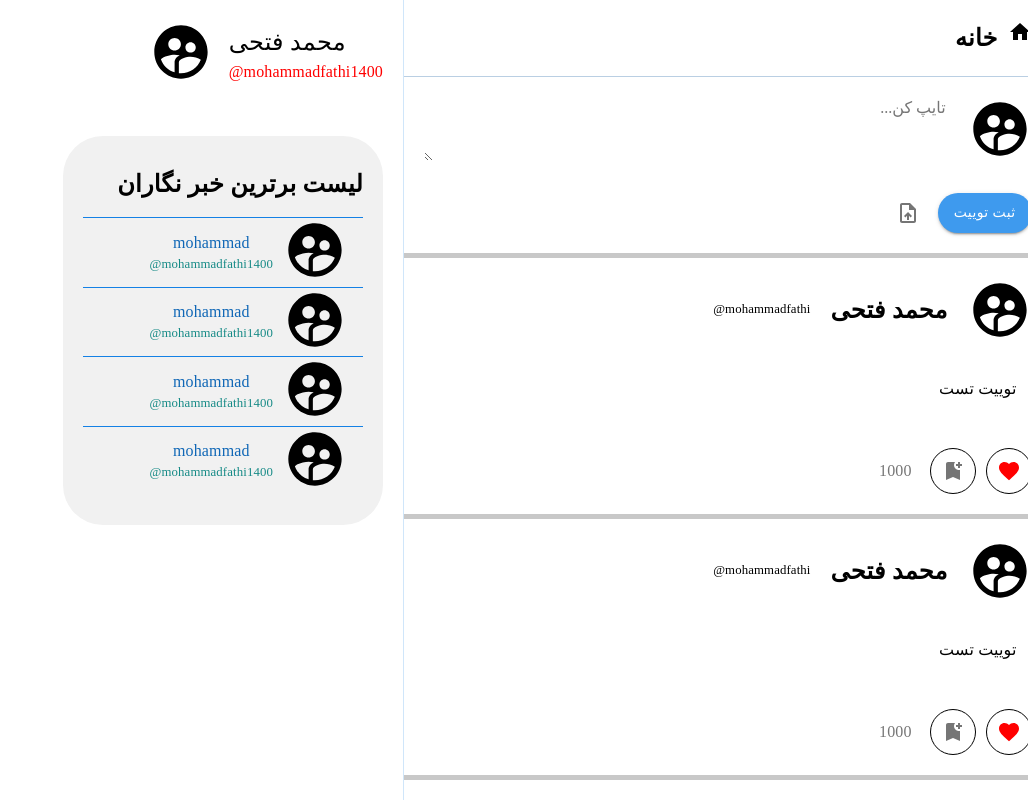
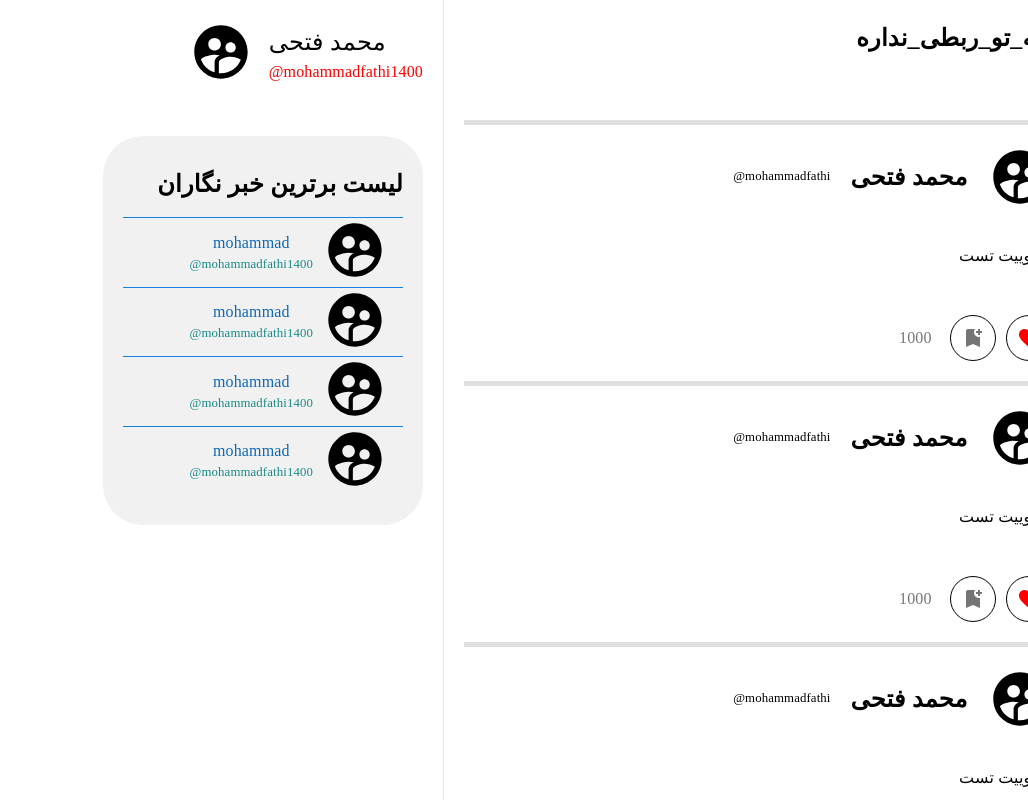
Before and after one commit to mohammadfathii/react_twitter, a React (Create React App) app: page / in a window 1280 px wide. Shown: the whole page, without its empty margins (252-1280 px from the left). Built offline with nearby package versions, Linux system fonts and the light colour scheme; a small style sheet from the web is missing.

Commit message:
removing data from files and added to data folder files
Signed-off-by: Mohammad <m_fathi65@yahoo.com>

```diff
--- a/src/components/layout/Layout.js
+++ b/src/components/layout/Layout.js
@@ -1,16 +1,17 @@
 import React from "react";
 import useStyles from "./Styles";
 import RightSideBar from "../rightSidebar/RightSideBar";
-import Home from "../../pages/home/Home";
 import LeftSideBar from "../leftSidebar/LeftSideBar";
 import {Divider} from "@material-ui/core";
+import Tag from "../../pages/tag/Tag";
 
 const Layout = () => {
     const classes = useStyles();
     return <div className={classes.root}>
         <RightSideBar/>
         <Divider orientation={"vertical"} className={classes.divider} />
-        <Home/>
+        {/*<Home/>*/}
+        <Tag tagName={"به_تو_ربطی_نداره"}/>
         <Divider orientation={"vertical"} className={classes.divider} />
         <LeftSideBar/>
     </div>;
--- a/src/components/leftSidebar/LeftSideBar.js
+++ b/src/components/leftSidebar/LeftSideBar.js
@@ -3,13 +3,8 @@ import useStyles from "./Styles";
 import {Divider, Grid, Typography} from "@material-ui/core";
 import {SupervisedUserCircle} from "@material-ui/icons";
 import Twitter from "./twitter/twitter";
+import {topUsers} from '../../data/topusers'
 
-const dataList = [
-    { name : 'mohammad' , username : 'mohammadfathi1400' },
-    { name : 'mohammad' , username : 'mohammadfathi1400' },
-    { name : 'mohammad' , username : 'mohammadfathi1400' },
-    { name : 'mohammad' , username : 'mohammadfathi1400' }
-]
 
 const LeftSideBar = () => {
     const classes = useStyles()
@@ -27,10 +22,10 @@ const LeftSideBar = () => {
         <Grid container direction={"column"} className={classes.topTwitterList}>
             <Typography className={classes.topTwitterTitle}>لیست برترین خبر نگاران</Typography>
             <Divider className={classes.divider} />
-            {dataList.map((data,index) => {
+            {topUsers.map((data,index) => {
                 return <React.Fragment>
                     <Twitter name={data.name} username={data.username}/>
-                    {index < dataList.length-1  ?
+                    {index < topUsers.length-1  ?
                         <Divider className={classes.divider} />
                     : ''}
                 </React.Fragment>
--- a/src/components/rightSidebar/RightSideBar.js
+++ b/src/components/rightSidebar/RightSideBar.js
@@ -1,16 +1,11 @@
 import React from "react";
 import useStyles from "./Styles";
-import { Grid, Typography } from "@material-ui/core";
+import {Grid, Typography} from "@material-ui/core";
 import TwitterIcon from '@mui/icons-material/Twitter';
 import HashTag from "./HashTag/HashTag";
-
-
+import {tophashtags} from "../../data/tophashtags";
 
 const RightSideBar = () => {
-    const dataList = [
-        "به_تو_ربطی_نداره","به_تو_ربطی_نداره","به_تو_ربطی_نداره","به_تو_ربطی_نداره","به_تو_ربطی_نداره",
-        "به_تو_ربطی_نداره","به_تو_ربطی_نداره"
-    ];
   const classes = useStyles();
   return (
     <div className={classes.root}>
@@ -27,9 +22,7 @@ const RightSideBar = () => {
           داغ ترین هشتگ ها
       </Typography>
         <Grid className={classes.hothastags} container direction="column">
-
-            { dataList.map(data => <HashTag title={data} link={"#"} /> ) }
-
+            { tophashtags.map(data => <HashTag title={data} link={"#"} /> ) }
         </Grid>
       </div>
   );
--- /dev/null
+++ b/src/data/tophashtags.js
@@ -0,0 +1,4 @@
+export const tophashtags = [
+    "به_تو_ربطی_نداره","به_تو_ربطی_نداره","به_تو_ربطی_نداره","به_تو_ربطی_نداره","به_تو_ربطی_نداره",
+    "به_تو_ربطی_نداره","به_تو_ربطی_نداره"
+];
--- /dev/null
+++ b/src/data/topusers.js
@@ -0,0 +1,6 @@
+export const topUsers = [
+    { name : 'mohammad' , username : 'mohammadfathi1400' },
+    { name : 'mohammad' , username : 'mohammadfathi1400' },
+    { name : 'mohammad' , username : 'mohammadfathi1400' },
+    { name : 'mohammad' , username : 'mohammadfathi1400' }
+]
--- /dev/null
+++ b/src/data/tweets.js
@@ -0,0 +1,9 @@
+export  const tweetsList = [
+    {fullname : "محمد فتحی",username : 'mohammadfathi',tweet : 'توییت تست '},
+    {fullname : "محمد فتحی",username : 'mohammadfathi',tweet : 'توییت تست '},
+    {fullname : "محمد فتحی",username : 'mohammadfathi',tweet : 'توییت تست '},
+    {fullname : "محمد فتحی",username : 'mohammadfathi',tweet : 'توییت تست '},
+    {fullname : "محمد فتحی",username : 'mohammadfathi',tweet : 'توییت تست '},
+    {fullname : "محمد فتحی",username : 'mohammadfathi',tweet : 'توییت تست '},
+    {fullname : "محمد فتحی",username : 'mohammadfathi',tweet : 'توییت تست '},
+]
--- a/src/pages/home/Home.js
+++ b/src/pages/home/Home.js
@@ -3,23 +3,14 @@ import useStyles from "./Styles";
 import {Divider} from "@material-ui/core";
 import Header from "./components/Header/Header";
 import Tweet from "./components/Tweet/Tweet";
-
-const dataList = [
-    {fullname : "محمد فتحی",username : 'mohammadfathi',tweet : 'توییت تست '},
-    {fullname : "محمد فتحی",username : 'mohammadfathi',tweet : 'توییت تست '},
-    {fullname : "محمد فتحی",username : 'mohammadfathi',tweet : 'توییت تست '},
-    {fullname : "محمد فتحی",username : 'mohammadfathi',tweet : 'توییت تست '},
-    {fullname : "محمد فتحی",username : 'mohammadfathi',tweet : 'توییت تست '},
-    {fullname : "محمد فتحی",username : 'mohammadfathi',tweet : 'توییت تست '},
-    {fullname : "محمد فتحی",username : 'mohammadfathi',tweet : 'توییت تست '},
-]
+import {tweetsList} from '../../data/tweets'
 
 const Home = () => {
     const classes = useStyles()
     return <div className={classes.root}>
         <Header/>
         <Divider className={classes.divider}/>
-        {dataList.map((data,index) => { return <><Tweet fullname={data.fullname} username={data.username} tweet={data.tweet}/> { (index < dataList.length - 1) ?
+        {tweetsList.map((data,index) => { return <><Tweet fullname={data.fullname} username={data.username} tweet={data.tweet}/> { (index < tweetsList.length - 1) ?
                     <Divider className={classes.divider}/> : ""}</> })}
     </div>
 }
--- a/src/pages/tag/Styles.js
+++ b/src/pages/tag/Styles.js
@@ -0,0 +1,26 @@
+import {makeStyles} from "@material-ui/core";
+
+const useStyles = makeStyles({
+    root :{
+        backgroundColor : 'white',
+        padding:'20px',
+        flex:1,
+        overflowY:'scroll !important',
+
+    },
+    tagTitle: {
+        fontWeight : 600,
+        fontSize : '1.5rem !important',
+        marginRight : '5px',
+    },
+    divider : {
+        width : '100% !important',
+        height:'5px !important'
+        // filter : 'opacity(1) !important'
+    },
+    headerBox:{
+        marginBottom : '4rem'
+    }
+})
+
+export default useStyles;
--- a/src/pages/tag/Tag.js
+++ b/src/pages/tag/Tag.js
@@ -1,9 +1,23 @@
 import React from 'react';
+import useStyles from "./Styles";
+import {Divider, Grid, Typography} from "@material-ui/core";
+import TagIcon from "@mui/icons-material/Tag";
+import Tweet from "../home/components/Tweet/Tweet";
+import {tweetsList} from "../../data/tweets";
 
-const Tag = () => {
+const Tag = ({tagName}) => {
+    const classes = useStyles();
     return (
-        <div>
-            Tag
+        <div className={classes.root}>
+            <Grid className={classes.headerBox} container direction={"row"} alignItems={"center"}>
+                <TagIcon/>
+                <Typography className={classes.tagTitle} component={"h1"}>{tagName}</Typography>
+            </Grid>
+            <Divider className={classes.divider}/>
+
+            {tweetsList.map((data,index) => { return <><Tweet fullname={data.fullname} username={data.username} tweet={data.tweet}/> { (index < tweetsList.length - 1) ?
+                <Divider className={classes.divider}/> : ""}</> })}
+
         </div>
     );
 };
```
